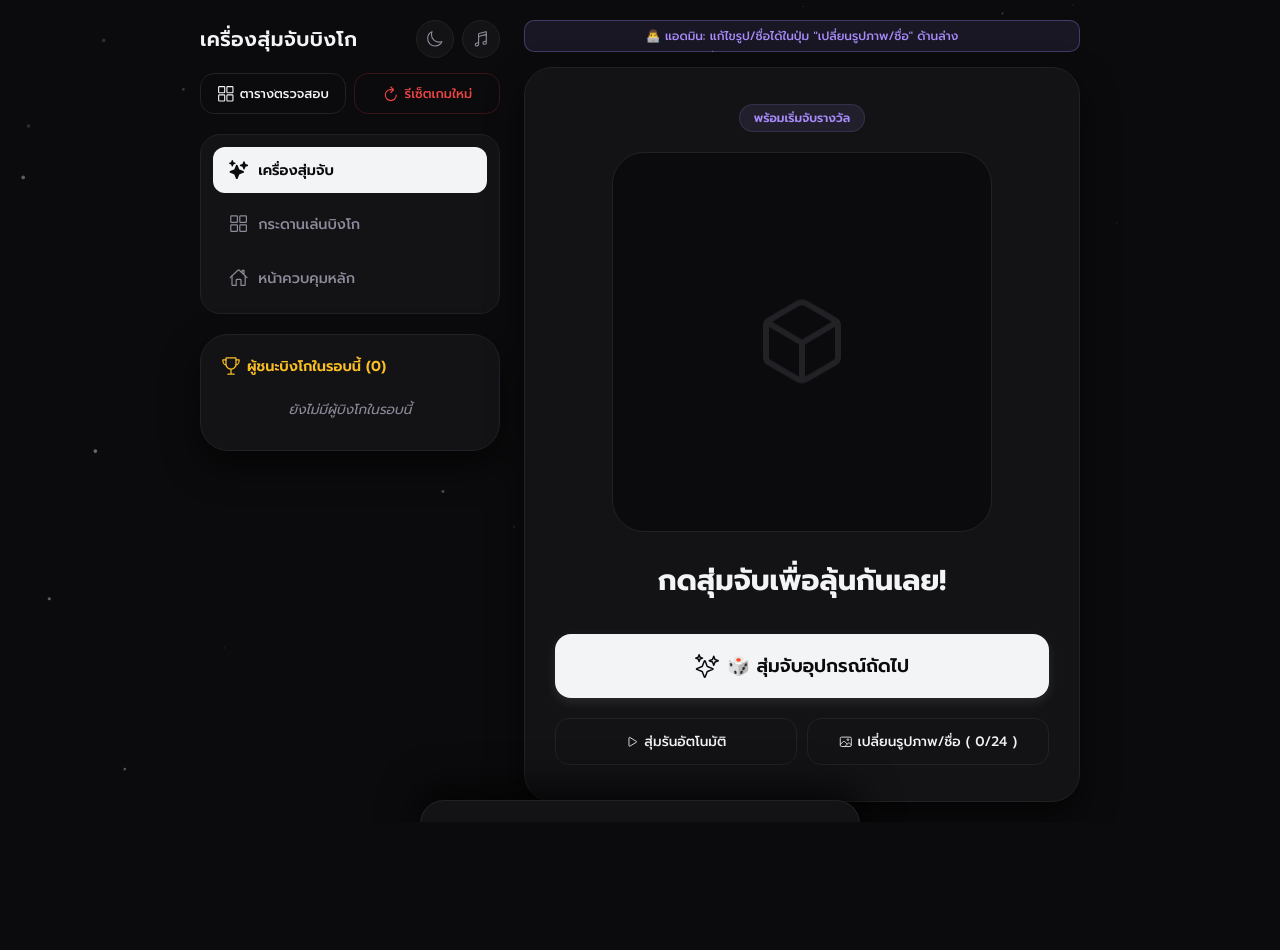
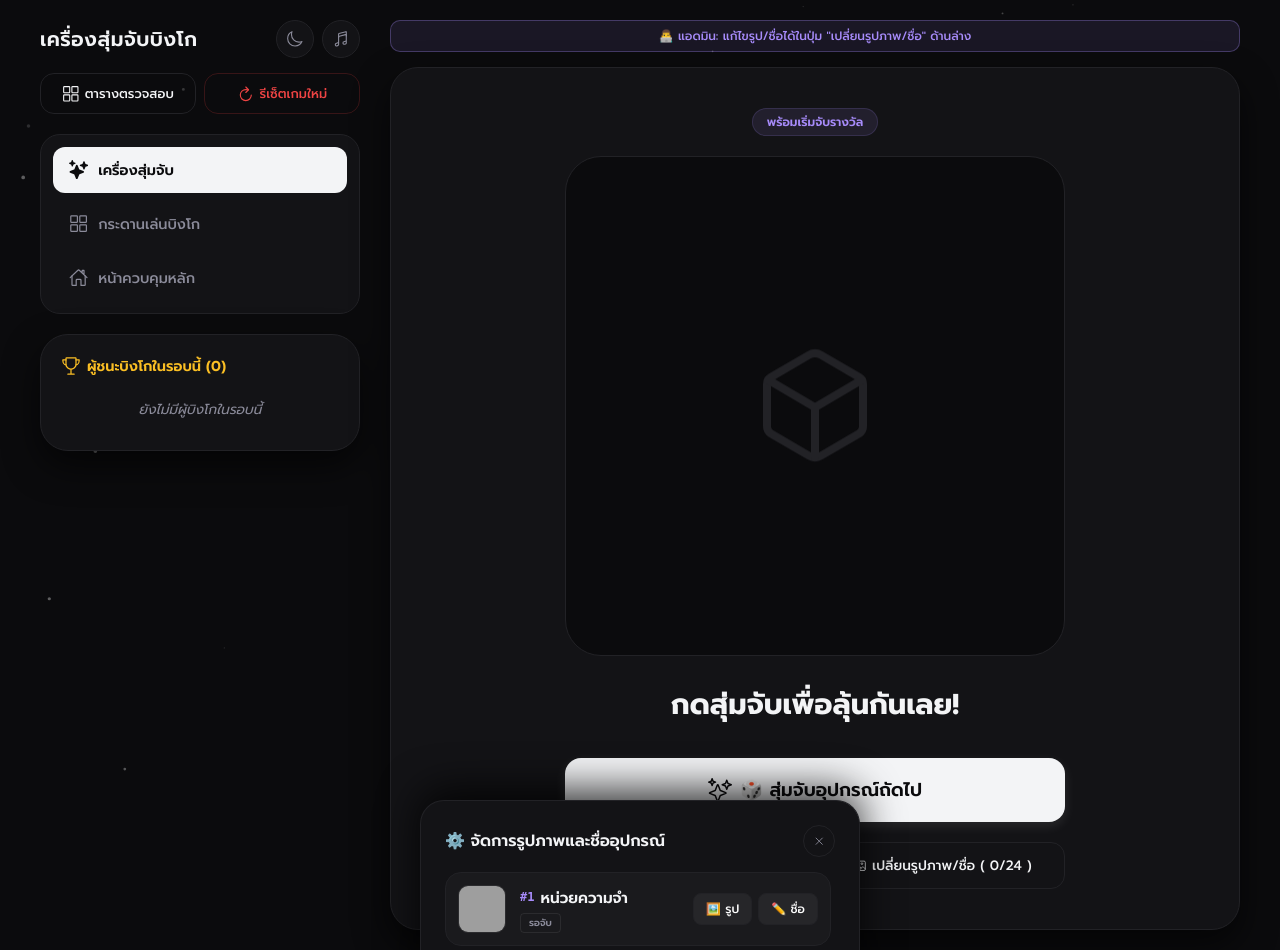
Before and after one commit to RoanEas/Game, a PHP site: page /games/hardware_quiz/index.php in a window 1280 px wide. Before the commit the page ends 822 px from the top, so only its background shows below. Run offline with PHP 8.4, Linux system fonts and the light colour scheme; a user stored in the database is signed in; grey boxes are pictures that could not be loaded.

Commit message:
Expand admin dashboard container width to 1400px and upscale center focus elements

```diff
--- a/games/hardware_quiz/quiz-style.css
+++ b/games/hardware_quiz/quiz-style.css
@@ -893,24 +893,56 @@ body {
     }
 }
 
+body:has(.admin-app) {
+    overflow: y;
+    overflow-y: auto;
+}
+
 @media (min-width: 768px) {
     .minimal-app.admin-app {
-        max-width: 880px;
+        max-width: 1400px;
+        width: 100%;
+        padding: 0 20px;
     }
     .admin-grid-layout {
-        grid-template-columns: 300px 1fr;
-        gap: 24px;
-        align-items: start;
+        grid-template-columns: 320px 1fr;
+        gap: 30px;
+        align-items: stretch;
+    }
+    .admin-right-col {
+        display: flex;
+        flex-direction: column;
+        height: 100%;
+    }
+    .admin-right-col .main-card {
+        flex: 1;
+        display: flex;
+        flex-direction: column;
+        justify-content: center;
+        align-items: center;
+        padding: 40px;
+        height: 100%;
     }
     .admin-right-col .item-display-pod {
-        max-width: 380px;
-        border-radius: 32px;
+        max-width: 500px;
+        width: 100%;
+        aspect-ratio: 1 / 1;
+        border-radius: 36px;
     }
     .admin-right-col .placeholder-icon {
-        font-size: 6rem;
+        font-size: 8rem;
     }
-    .admin-right-col .main-card {
-        padding: 36px 30px;
+    .admin-right-col .item-name {
+        font-size: 2.2rem;
+        margin: 15px 0;
+    }
+    .admin-right-col .btn-draw {
+        font-size: 1.3rem;
+        padding: 20px 32px;
+        max-width: 500px;
+    }
+    .admin-right-col .sub-actions {
+        max-width: 500px;
     }
     .floating-tabbar {
         display: none;
```
